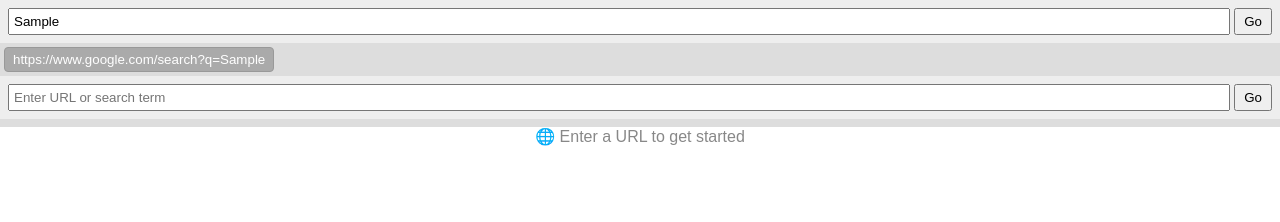
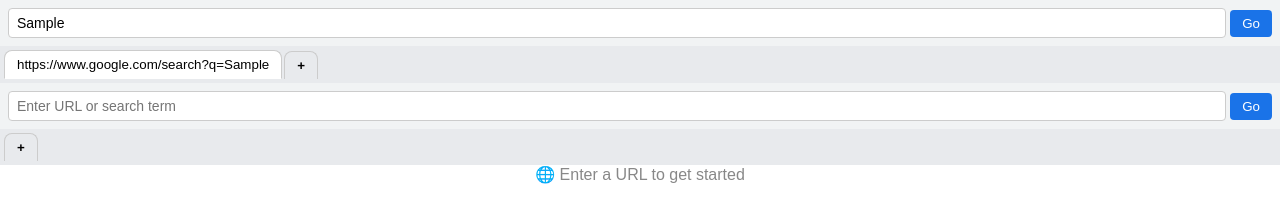
Before and after one commit to Lol-Tundra/Proxy, a website: page public/index.html in a window 1280 px wide. Both pictures are taken after typing "Sample" into the empty fields and a click on the button "Go". Drawn offline with Linux system fonts and the light colour scheme.

Commit message:
Update index.html

```diff
--- a/public/index.html
+++ b/public/index.html
@@ -7,12 +7,15 @@
 <style>
 body { margin:0; font-family:sans-serif; }
 .browser-container { display:flex; flex-direction:column; height:100vh; }
-.browser-header { display:flex; padding:8px; background:#eee; gap:4px; align-items:center; }
-.address-bar { flex:1; padding:4px; }
-.go-btn { padding:4px 8px; cursor:pointer; }
-.tabs-bar { display:flex; gap:4px; padding:4px; background:#ddd; overflow-x:auto; }
-.tab-btn { padding:4px 8px; cursor:pointer; border:1px solid #999; border-radius:4px; background:#fff; }
-.tab-btn.active { background:#aaa; color:#fff; }
+.browser-header { display:flex; padding:8px; background:#f1f3f4; align-items:center; gap:4px; }
+.address-bar { flex:1; padding:6px 8px; border-radius:4px; border:1px solid #ccc; font-size:14px; }
+.go-btn { padding:6px 12px; cursor:pointer; border:none; border-radius:4px; background:#1a73e8; color:#fff; font-weight:500; }
+.go-btn:hover { background:#1765cc; }
+.tabs-bar { display:flex; align-items:center; padding:4px; background:#e8eaed; overflow-x:auto; }
+.tab-btn { padding:6px 12px; margin-right:2px; border-radius:8px 8px 0 0; border:1px solid #ccc; border-bottom:none; background:#e8eaed; cursor:pointer; white-space:nowrap; font-weight:500; }
+.tab-btn.active { background:#fff; border-bottom:1px solid #fff; }
+#newTabBtn { font-weight:bold; background:#e8eaed; border:1px solid #ccc; border-bottom:none; }
+#newTabBtn:hover { background:#d2d2d2; }
 .iframe-container { flex:1; position:relative; }
 .proxy-iframe { width:100%; height:100%; border:none; display:none; }
 .home-screen { display:flex; flex-direction:column; align-items:center; justify-content:center; flex:1; color:#888; }
@@ -24,7 +27,9 @@ body { margin:0; font-family:sans-serif; }
         <input type="text" id="addressBar" class="address-bar" placeholder="Enter URL or search term">
         <button id="goBtn" class="go-btn">Go</button>
     </div>
-    <div class="tabs-bar" id="tabsBar"></div>
+    <div class="tabs-bar" id="tabsBar">
+        <button id="newTabBtn" class="tab-btn">+</button>
+    </div>
     <div class="iframe-container" id="iframeContainer">
         <div class="home-screen" id="homeScreen">
             <div>🌐 Enter a URL to get started</div>
@@ -38,6 +43,7 @@ const goBtn = document.getElementById('goBtn');
 const tabsBar = document.getElementById('tabsBar');
 const iframeContainer = document.getElementById('iframeContainer');
 const homeScreen = document.getElementById('homeScreen');
+const newTabBtn = document.getElementById('newTabBtn');
 
 let tabs = [];
 let activeTabIndex = -1;
@@ -56,7 +62,6 @@ function createTab(url) {
     iframe.className = 'proxy-iframe';
     iframe.src = '/?url=' + encodeURIComponent(url);
 
-    // Error handling for blocked sites
     iframe.onerror = () => {
         iframe.style.display = 'none';
         alert('This site cannot be loaded in the proxy.');
@@ -68,7 +73,7 @@ function createTab(url) {
     tabBtn.className = 'tab-btn';
     tabBtn.textContent = url;
     tabBtn.onclick = () => switchTab(tabs.length);
-    tabsBar.appendChild(tabBtn);
+    tabsBar.insertBefore(tabBtn, newTabBtn);
 
     tabs.push({ url, iframe, tabBtn });
     switchTab(tabs.length - 1);
@@ -82,6 +87,11 @@ function switchTab(index) {
     activeTabIndex = index;
     homeScreen.style.display = 'none';
 }
+
+newTabBtn.onclick = () => {
+    const url = normalizeUrl(''); // opens Google home
+    createTab(url);
+};
 
 goBtn.addEventListener('click', () => {
     const url = normalizeUrl(addressBar.value);
```
